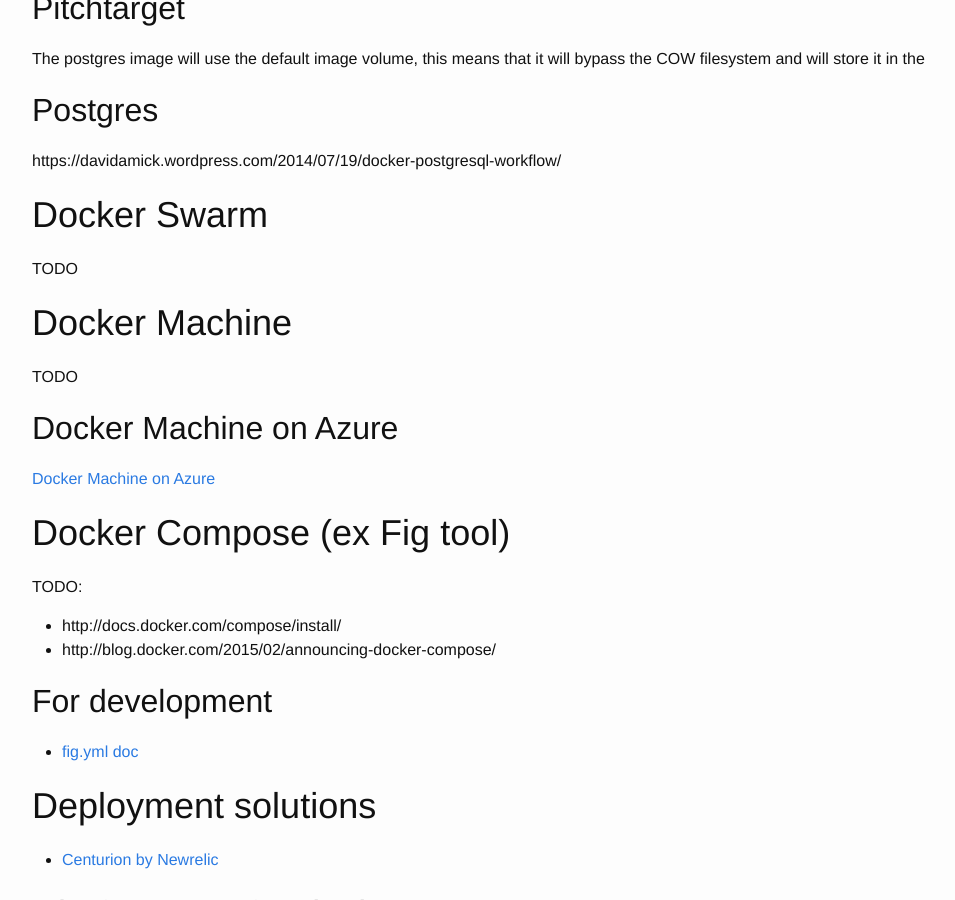
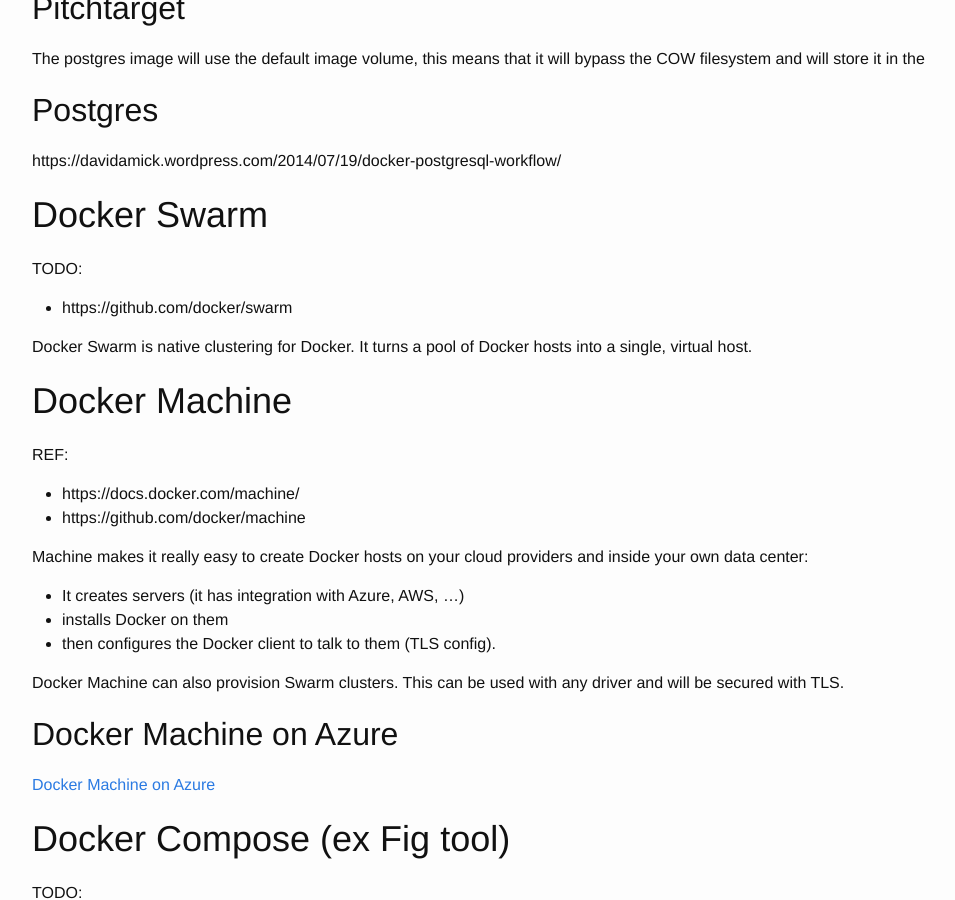
Before and after one commit to breezeight/nicola_blog, a Jekyll site: the page built from _guides/docker.markdown, in a window 1280 px wide and 900 px high, scrolled down 30725 px. Shown: the whole window, without its empty margins (38-993 px from the left). Built offline with Jekyll 4.4.1, drawn with Linux system fonts in a browser that asks for light colours.

Commit message:
Docker: more about swarm and machine

```diff
--- a/_guides/docker.markdown
+++ b/_guides/docker.markdown
@@ -772,11 +772,28 @@
 
 # Docker Swarm
 
-TODO
+TODO:
+
+* https://github.com/docker/swarm
+
+Docker Swarm is native clustering for Docker. It turns a pool of Docker hosts into a single, virtual host.
+
+
 
 # Docker Machine
 
-TODO
+REF:
+
+* https://docs.docker.com/machine/
+* https://github.com/docker/machine
+
+Machine makes it really easy to create Docker hosts on your cloud providers and inside your own data center:
+
+* It creates servers (it has integration with Azure, AWS, ...)
+* installs Docker on them
+* then configures the Docker client to talk to them (TLS config).
+
+Docker Machine can also provision Swarm clusters. This can be used with any driver and will be secured with TLS.
 
 ## Docker Machine on Azure
 
```
